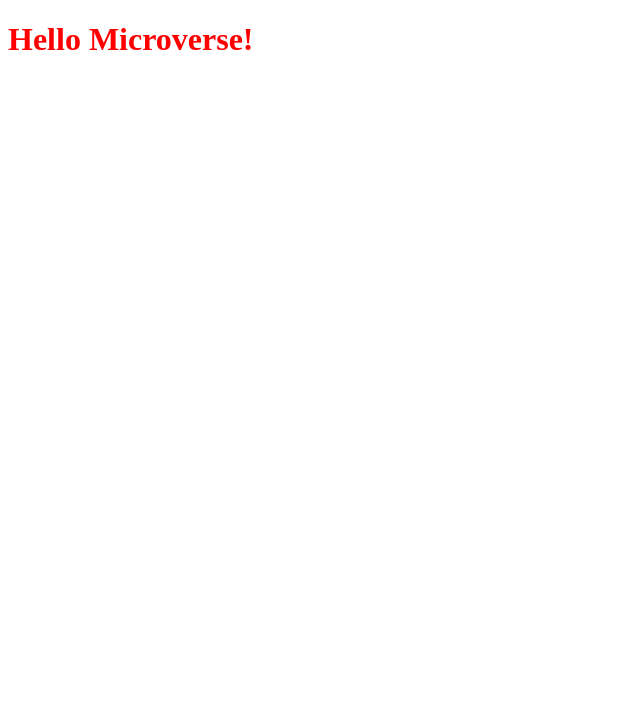
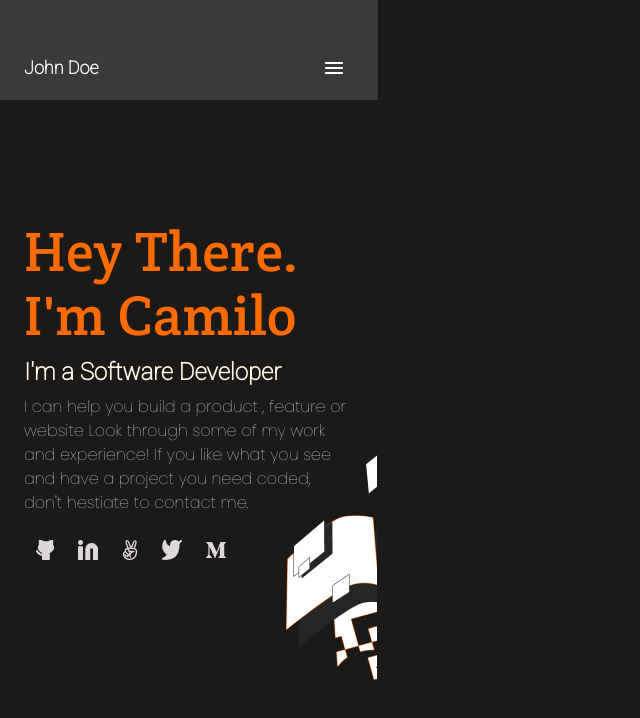
Before and after one commit to Camilovelag/Portfolio, a plain HTML site: page index.html in a window 1280 px wide. Shown: the whole page, without its empty margins (0-640 px from the left). Drawn offline with Linux system fonts and the light colour scheme.

Commit message:
portfolio web version setup

```diff
--- a/index.html
+++ b/index.html
@@ -1,13 +1,40 @@
 <!DOCTYPE html>
 <html lang="en">
 <head>
-    <meta charset="UTF-8">
-    <meta http-equiv="X-UA-Compatible" content="IE=edge">
-    <meta name="viewport" content="width=device-width, initial-scale=1.0">
-    <link rel="stylesheet" href="style.css">
-    <title>hello world project</title>
+  <meta charset="UTF-8">
+  <meta http-equiv="X-UA-Compatible" content="IE=edge">
+  <meta name="viewport" content="width=device-width, initial-scale=1.0">
+  <link rel="stylesheet" href="style.css">
+  <title>Camilo Vela Portfolio</title>
+  <link rel="preconnect" href="https://fonts.googleapis.com">
+  <link rel="preconnect" href="https://fonts.gstatic.com" crossorigin>
+  <link href="https://fonts.googleapis.com/css2?family=Crete+Round&family=Poppins:wght@100&family=Roboto:wght@100&display=swap" rel="stylesheet">
 </head>
 <body>
-  <h1 class="heading">Hello Microverse!</h1>
+  <div class="container">
+    <header class="header">
+      <a class="logo">John Doe</a>
+      <img class= "normal_button" src="images/Enabled.png" alt="normal_button">
+    </header>
+    <div class="headline">
+      <div class="primary_text">
+        <a>Hey There. I'm Camilo</a>
+      </div>
+      <div class="supporting_text">
+        <a>I'm a Software Developer</a>
+      </div>
+      <div class="description">
+        <a>I can help you build a product , feature or website Look through some of my work and experience! If you like what you see and have a project you need coded,
+          don't hestiate to contact me.</a>
+      </div>
+      <div class="social_media">
+        <img src="images/Github_logo.png" alt="Github_logo" class="social_media_logo">
+        <img src="images/Linkedin_logo.png" alt="Linkedin_logo" class="social_media_logo">
+        <img src="images/Angellist_logo.png" alt="Angellist_logo" class="social_media_logo">
+        <img src="images/Twitter_logo.png" alt="Twitter_logo" class="social_media_logo">
+        <img src="images/Medium_logo.png" alt="Medium_logo" class="social_media_logo">
+      </div>
+    </div>
+  </div>
 </body>
 </html>
--- a/style.css
+++ b/style.css
@@ -1,3 +1,116 @@
-.heading {
-  color: red;
+body {
+  background: #1C1A19;
+  background-image: url("images/Illustration.png");
+  background-repeat: no-repeat;
+  background-position: 230px 320px;
+  box-sizing: border-box;
+
+  width: 375px;
+  height: 682px;
+  box-sizing: border-box;
+  margin: 0;
+  padding: 0;
 }
+
+.container {
+  display:flex;
+  flex-direction:column;
+  margin: 0;
+  padding: 0;
+  width: 375px;
+  height: 682px;
+}
+
+.header {
+  background: #3C3A39;
+  display: flex;
+  align-items: center;
+  justify-content: space-between;
+  width: 330px;
+  height: 92px;
+  padding-top: 48px;
+  padding-left: 24px;
+  padding-right: 24px;
+  padding-bottom: 12px;
+}
+
+
+.logo {
+  color: #FFFFFF;
+
+  font-family: 'Roboto', serif;
+  font-size: 18px;
+  line-height: 24px;
+  font-weight: 700;
+
+  display: flex;
+  align-items: center;
+  text-align: center;
+}
+
+
+.headline {
+  display: flex;
+  flex-direction: column;
+  align-items: flex-start;
+  padding: 120px 24px 120px 24px;
+  gap: 12px;
+
+  width: 375px;
+  height: 590px;
+  left: 0px;
+  top: 92px;
+}
+
+.primary_text {
+  color: #FF6B00;
+
+  width: 327px;
+  height: 124px;
+
+  font-family: 'Crete Round', serif;
+  font-size: 56px;
+  letter-spacing: 0.37px;
+  line-height: 64px;
+  font-weight: 400;
+}
+
+.supporting_text {
+  color: #FFF5E1;
+
+  width: 327px;
+  height: 27px;
+
+  font-family: 'Roboto', serif;
+  font-size: 24px;
+  line-height: 32px;
+  font-weight: 700;
+}
+
+.description {
+  color: #FFFFFF;
+
+  width: 327px;
+  height: 123px;
+
+  font-family: 'Poppins', serif;
+  font-size: 16px;
+  line-height: 24px;
+  font-weight: 400;
+}
+
+.social_media {
+  width: 150px;
+  height: 40px;
+
+  display: flex;
+  flex-direction: row;
+  align-items: center;
+  padding: 0px;
+
+}
+
+.social_media_logo {
+  flex: 1;
+  padding: 12px;
+}
```
Also changed, not shown: images/Angellist_logo.png (added), images/Enabled.png (added), images/Github_logo.png (added), images/Illustration.png (added), images/Linkedin_logo.png (added), images/Medium_logo.png (added), images/Twitter_logo.png (added).
